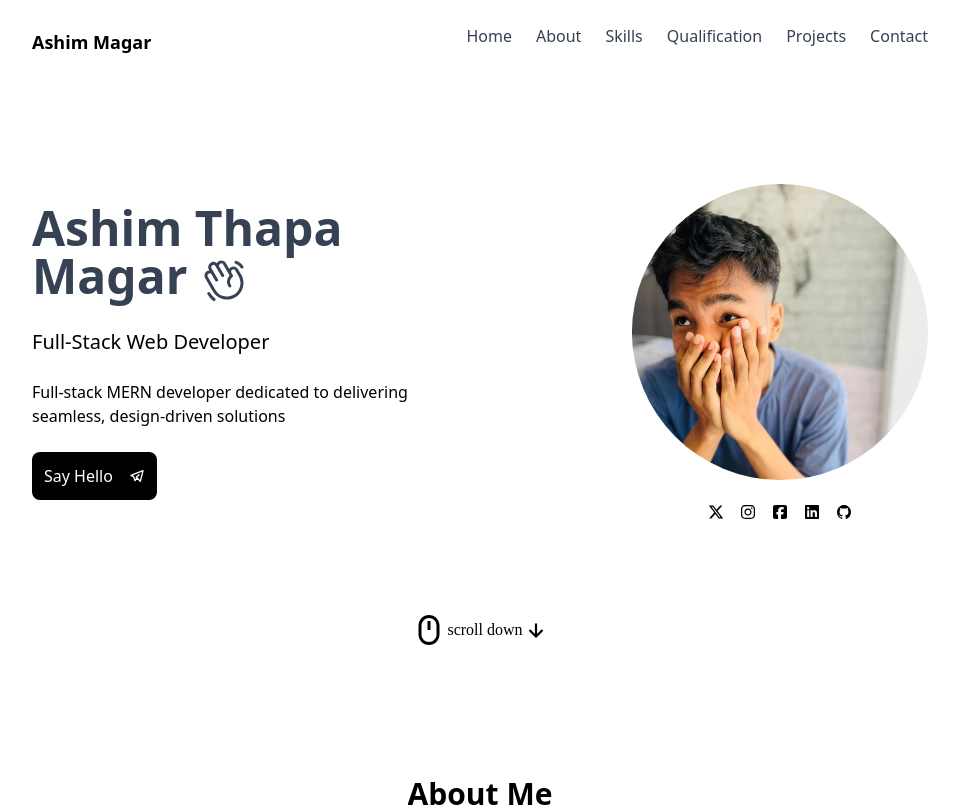
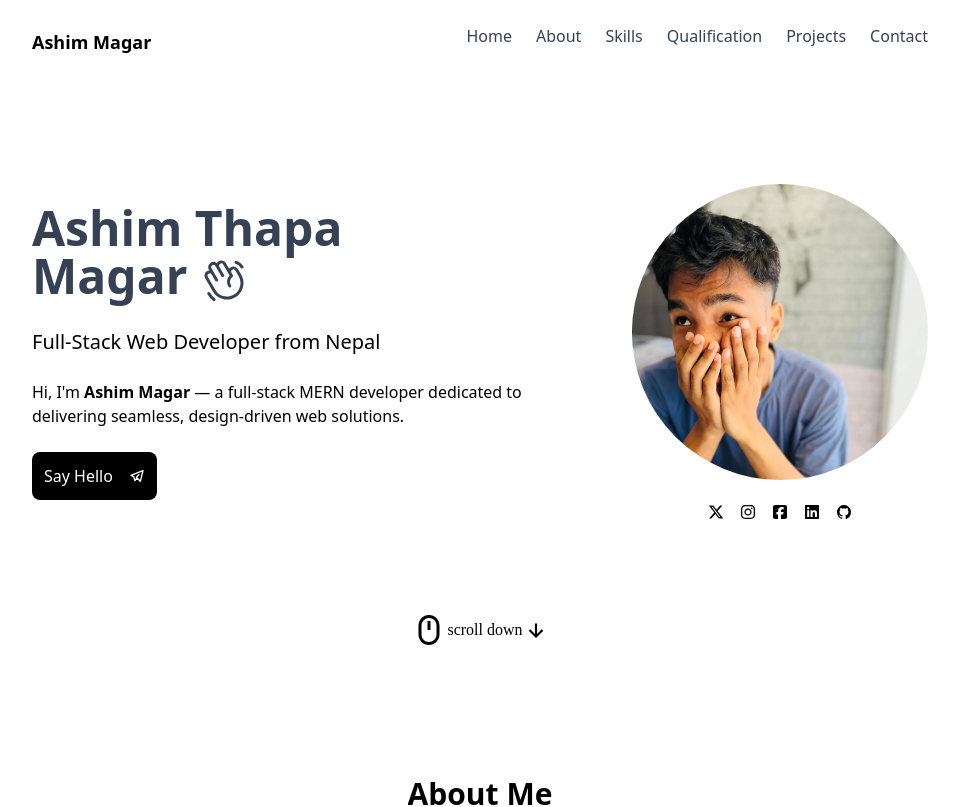
Before and after one commit to ashim086/my-portfolio, a Next.js app: page / in a window 1280 px wide. Shown: the top 807 px of the page, without its empty margins (160-1119 px from the left). Built offline with nearby package versions, Linux system fonts and the light colour scheme.

Commit message:
optimized seo

```diff
--- a/src/app/(home)/layout.tsx
+++ b/src/app/(home)/layout.tsx
@@ -1,6 +1,6 @@
 "use client";
 
-import React, { ReactNode, Suspense, useEffect, useState } from 'react'
+import React, { ReactNode, useEffect, useState } from 'react'
 import Navbar from '../components/layout/navbar'
 import Loading from '../loading'
 
@@ -17,19 +17,21 @@ function Layout({ children }: { children: ReactNode }) {
         return () => clearTimeout(timer);
     }, []);
 
-    if (showLoading) {
-        return <Loading />;
-    }
-
     return (
-        <Suspense fallback={<Loading />}>
-            <main className='  min-h-screen'>
-                <div className='lg:mx-44  h-full'>
+        <>
+            {/* Loading overlay — covers content visually but content stays in DOM for SEO crawlers */}
+            {showLoading && (
+                <div className="fixed inset-0 z-[9999]">
+                    <Loading />
+                </div>
+            )}
+            <main className='min-h-screen' style={showLoading ? { overflow: 'hidden', height: '100vh' } : undefined}>
+                <div className='lg:mx-44 h-full'>
                     <Navbar />
                     {children}
                 </div>
             </main>
-        </Suspense>
+        </>
     )
 }
 
--- a/src/app/(home)/page.tsx
+++ b/src/app/(home)/page.tsx
@@ -2,12 +2,19 @@ import type { Metadata } from 'next'
 import Home from '../components/home/home'
 
 export const metadata: Metadata = {
-    title: "Ashim Thapa Magar — Full-Stack Web Developer Portfolio",
+    title: "Ashim Thapa Magar | Ashim Magar — Full-Stack Web Developer Portfolio",
     description:
-        "Explore the portfolio of Ashim Thapa Magar, a full-stack MERN developer from Nepal. View projects, skills in React, Next.js, Node.js, MongoDB, and get in touch.",
+        "Portfolio of Ashim Thapa Magar (Ashim Magar / Ashim Thapa) — a full-stack MERN web developer from Nepal skilled in React, Next.js, Node.js, MongoDB & TypeScript. View projects and contact Ashim Magar.",
     alternates: {
         canonical: "https://www.ashimmagar.com.np",
     },
+    keywords: [
+        "Ashim Thapa Magar",
+        "Ashim Magar",
+        "Ashim Thapa",
+        "ashim magar portfolio",
+        "ashim thapa magar portfolio",
+    ],
 }
 
 export default function Page() {
--- a/src/app/components/home/herosection.tsx
+++ b/src/app/components/home/herosection.tsx
@@ -16,10 +16,10 @@ function HeroSection() {
                         Ashim Thapa <br />
                         Magar <PiHandWaving className='inline' aria-hidden='true' />
                     </h1>
-                    <p className='text-xl my-6' role='doc-subtitle'>Full-Stack Web Developer</p>
+                    <p className='text-xl my-6' role='doc-subtitle'>Full-Stack Web Developer from Nepal</p>
                     <p>
-                        Full-stack MERN developer dedicated to delivering <br />
-                        seamless, design-driven solutions
+                        Hi, I&apos;m <strong>Ashim Magar</strong> — a full-stack MERN developer dedicated to <br />
+                        delivering seamless, design-driven web solutions.
                     </p>
 
                     <div className='flex justify-center lg:justify-start '>
--- a/src/app/components/home/home.tsx
+++ b/src/app/components/home/home.tsx
@@ -15,6 +15,11 @@ function Home() {
             <section id="qualification" className="scroll-mt-24" aria-label="Education and experience"><Qualification /></section>
             <section id="projects" className="scroll-mt-24" aria-label="Portfolio projects"><Project /></section>
             <section id="contact" className="scroll-mt-24" aria-label="Contact information"><Contact /></section>
+
+            <footer className='text-center py-8 text-sm text-gray-400 border-t border-gray-100 mt-16 font-sans'>
+                <p>&copy; {new Date().getFullYear()} <strong className='text-gray-600'>Ashim Thapa Magar</strong> (Ashim Magar). All rights reserved.</p>
+                <p className='mt-1'>Full-Stack Web Developer &middot; Nepal &middot; <a href='https://www.ashimmagar.com.np' className='underline hover:text-gray-600'>ashimmagar.com.np</a></p>
+            </footer>
         </div>
     );
 }
--- a/src/app/layout.tsx
+++ b/src/app/layout.tsx
@@ -17,9 +17,9 @@ const geistMono = Geist_Mono({
 });
 
 const SITE_URL = "https://www.ashimmagar.com.np";
-const SITE_NAME = "Ashim Thapa Magar — Full-Stack Web Developer";
+const SITE_NAME = "Ashim Thapa Magar | Ashim Magar — Full-Stack Web Developer Nepal";
 const SITE_DESCRIPTION =
-  "Ashim Thapa Magar is a full-stack MERN developer from Nepal specializing in React, Next.js, Node.js, and MongoDB. Explore projects, skills, and get in touch.";
+  "Ashim Thapa Magar (Ashim Magar / Ashim Thapa) is a full-stack MERN web developer from Nepal. Specializing in React, Next.js, Node.js, TypeScript & MongoDB. Hire Ashim Magar for web development.";
 
 export const metadata: Metadata = {
   metadataBase: new URL(SITE_URL),
@@ -30,17 +30,24 @@ export const metadata: Metadata = {
   description: SITE_DESCRIPTION,
   keywords: [
     "Ashim Thapa Magar",
+    "Ashim Magar",
+    "Ashim Thapa",
     "ashimmagar",
+    "ashim magar portfolio",
+    "ashim thapa magar portfolio",
+    "ashim thapa portfolio",
+    "ashim magar developer",
+    "ashim magar web developer",
     "web developer Nepal",
-    "full-stack developer",
-    "MERN developer",
-    "React developer",
-    "Next.js developer",
-    "Node.js developer",
-    "portfolio",
+    "full-stack developer Nepal",
+    "MERN developer Nepal",
+    "React developer Nepal",
+    "Next.js developer Nepal",
+    "Node.js developer Nepal",
     "frontend developer Nepal",
-    "Ashim Thapa Magar portfolio",
     "Nepal software engineer",
+    "ashimmagar.com.np",
+    "hire web developer Nepal",
   ],
   authors: [{ name: "Ashim Thapa Magar", url: SITE_URL }],
   creator: "Ashim Thapa Magar",
@@ -108,6 +115,7 @@ export default function RootLayout({
         "@type": "Person",
         "@id": `${SITE_URL}/#person`,
         name: "Ashim Thapa Magar",
+        alternateName: ["Ashim Magar", "Ashim Thapa", "ashimmagar"],
         url: SITE_URL,
         image: `${SITE_URL}/ash.jpg`,
         jobTitle: "Full-Stack Web Developer",
@@ -131,10 +139,32 @@ export default function RootLayout({
           "Docker",
           "Prisma",
           "Git",
+          "Full-Stack Web Development",
+          "MERN Stack",
         ],
+        nationality: {
+          "@type": "Country",
+          name: "Nepal",
+        },
         address: {
           "@type": "PostalAddress",
+          addressLocality: "Lalitpur",
+          addressRegion: "Bagmati",
           addressCountry: "NP",
+        },
+        alumniOf: [
+          {
+            "@type": "EducationalOrganization",
+            name: "Patan Multiple College",
+          },
+          {
+            "@type": "EducationalOrganization",
+            name: "Broadway Infosys",
+          },
+        ],
+        worksFor: {
+          "@type": "Organization",
+          name: "IOXET Labs Pvt. Ltd.",
         },
       },
       {
```
